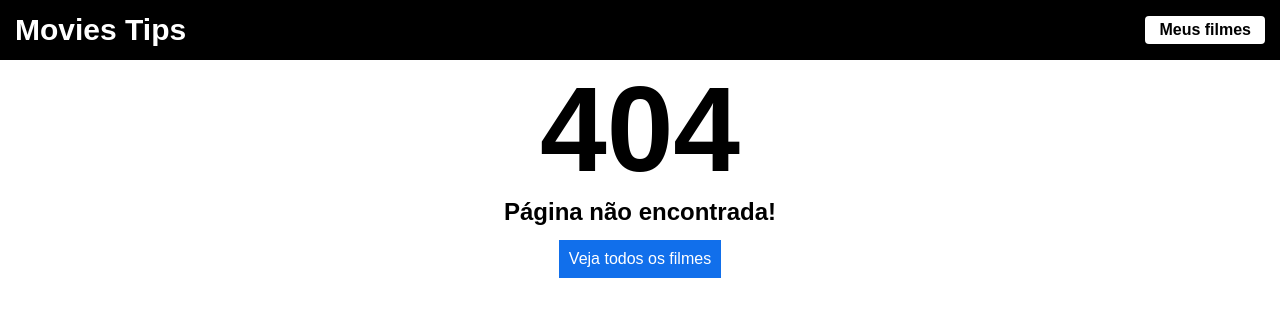
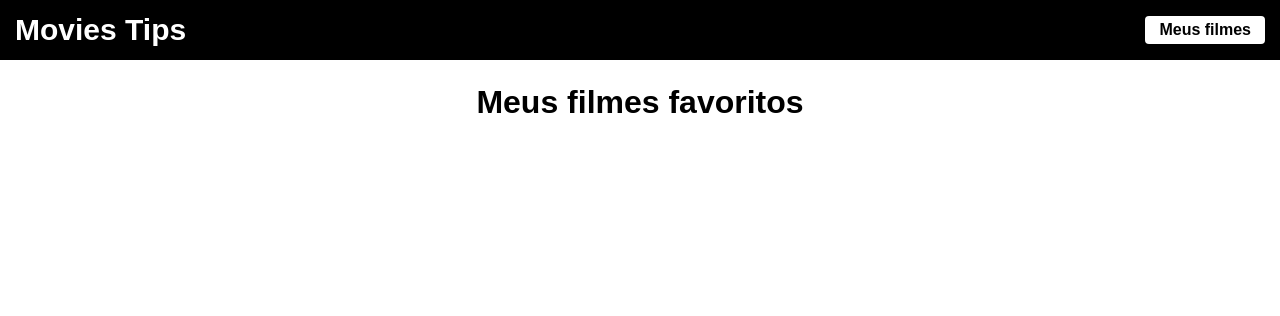
Before and after one commit to rodsjessica/project-movies, a React (Create React App) app: page /favoritos in a window 1280 px wide. Before the commit this address had no page. Shown: the top 316 px of the page. Built offline with nearby package versions, Linux system fonts and the light colour scheme.

Commit message:
add screen Favorites

```diff
--- /dev/null
+++ b/src/pages/Favorites/index.js
@@ -0,0 +1,36 @@
+import { useEffect, useState } from 'react';
+import { Link } from 'react-router-dom';
+import './styles.css';
+
+function Favorites(){
+    const [movies, setMovies] = useState([]);
+
+    useEffect(() => {
+        const myList = localStorage.getItem("@moviesTips");
+        setMovies(JSON.parse(myList) || []);
+    }, [])
+
+    return(
+        <div className='My-movies'>
+            <h1>Meus filmes favoritos</h1>
+
+            <ul>
+                {
+                    movies.map((item) => {
+                        return(
+                            <li key={item.id}>
+                                <span>{item.title}</span>
+                                <div>
+                                    <Link to={`/filme/${item.id}`}>Ver detalhes</Link>
+                                    <button>Excluir</button>
+                                </div>
+                            </li>
+                        )
+                    })
+                }
+            </ul>
+        </div>
+    )
+}
+
+export default Favorites;
--- /dev/null
+++ b/src/pages/Favorites/styles.css
@@ -0,0 +1,39 @@
+.My-movies{
+    margin-top: 24px;
+    display: flex;
+    flex-direction: column;
+    align-items: center;
+}
+
+.My-movies h1{
+    margin-bottom: 14px;
+}
+
+.My-movies span{
+    font-size: 18px;
+}
+
+.My-movies ul{
+    width: 720px;
+    margin-top: 30px;
+}
+
+.My-movies ul li{
+    list-style: none;
+    display: flex;
+    justify-content: space-between;
+    align-items: center;
+    margin-bottom: 14px;
+}
+
+.My-movies div{
+    display: flex;
+    justify-content: center;
+    align-items: center;
+}
+
+.My-movies div a{
+    text-decoration: none;
+    color: #116feb;
+    margin-right: 14px;
+}
--- a/src/routes.js
+++ b/src/routes.js
@@ -3,6 +3,7 @@
 import Home from './pages/Home/index';
 import Movie from './pages/Movie/index';
 import Erro from "./pages/Erro";
+import Favorites from "./pages/Favorites";
 
 import Header from './components/Header';
 
@@ -13,6 +14,8 @@
         <Routes>
             <Route path="/" element={<Home/>}/>
             <Route path="/filme/:id" element={<Movie/>}/>
+            <Route path="/favoritos" element={<Favorites/>}/>
+
             <Route path="*" element={<Erro/>}/>
         </Routes>
         </BrowserRouter>
```
